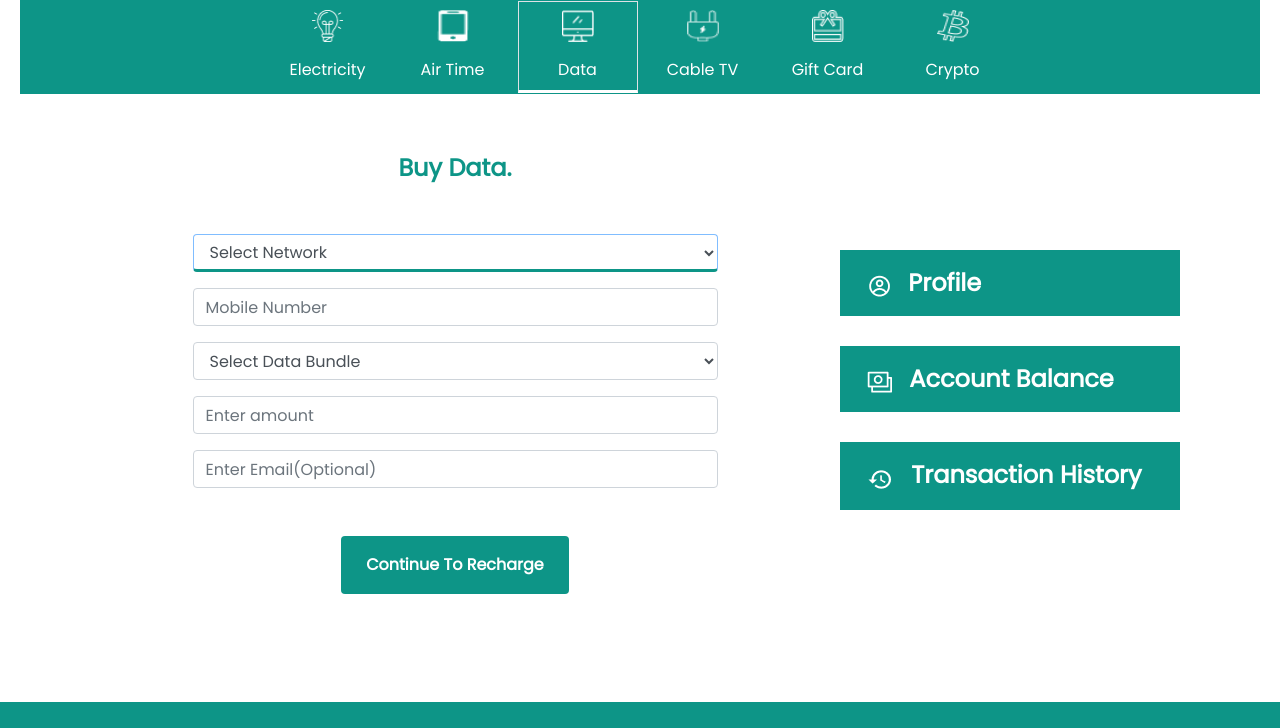
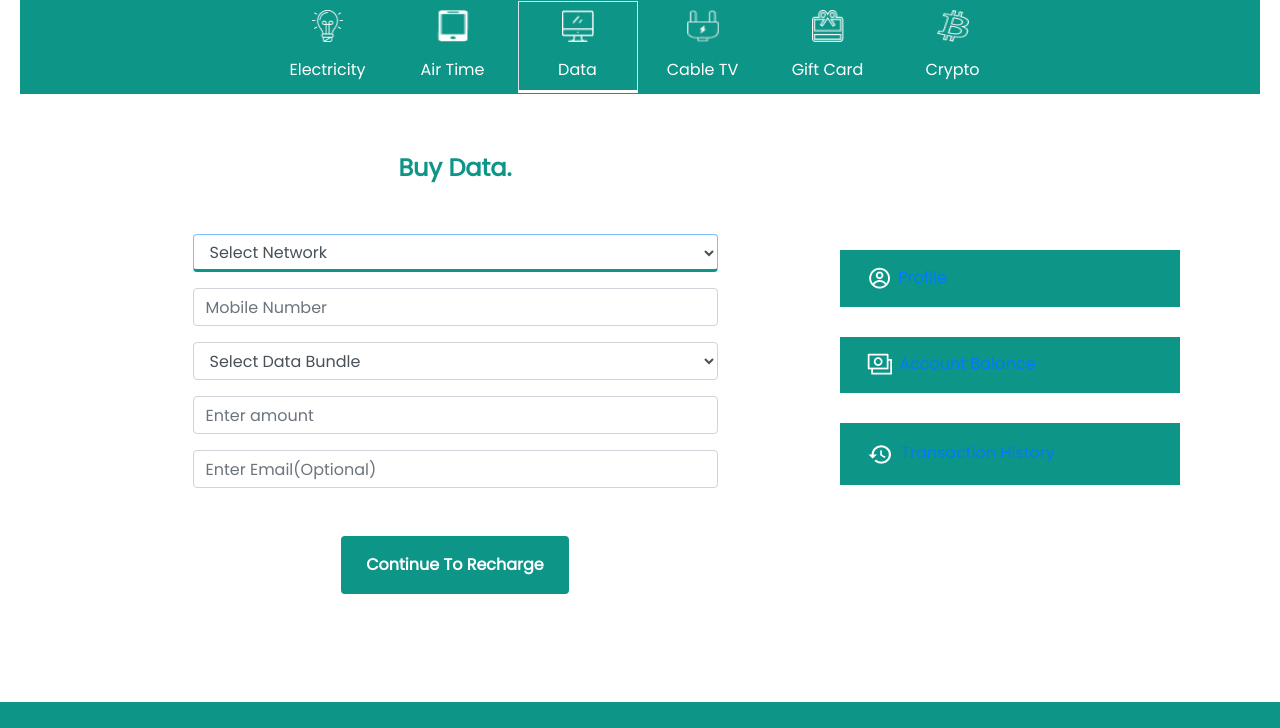
Before and after one commit to muzammilshahzad894/prepaid-ng, a plain HTML site: page data.html in a window 1280 px wide. Shown: the part 91-819 px from the top of the page. Drawn offline with Linux system fonts and the light colour scheme.

Commit message:
update font size

```diff
--- a/frontend/css/style.css
+++ b/frontend/css/style.css
@@ -479,6 +479,9 @@ Buy & Renew Section Begin
         border-bottom-left-radius: 10px;
         padding: 5px 2px;
     }
+    .intro-container>a{
+        font-size: 18px !important;
+    }
     .img-32px{
         height: 30px;
         width: 30px;
@@ -819,15 +822,7 @@ Footer end
     margin-bottom: 30px;
 }
 
-.intro-container>a {
-    font-family: 'Poppins';
-    font-style: normal;
-    font-weight: 700;
-    font-size: 24px;
-    color: #FFFFFF;
-    padding-left: 10px;
-    text-decoration: none;
-}
+.intro-container>a
 
 .image-1-container {
     position: relative;
```
